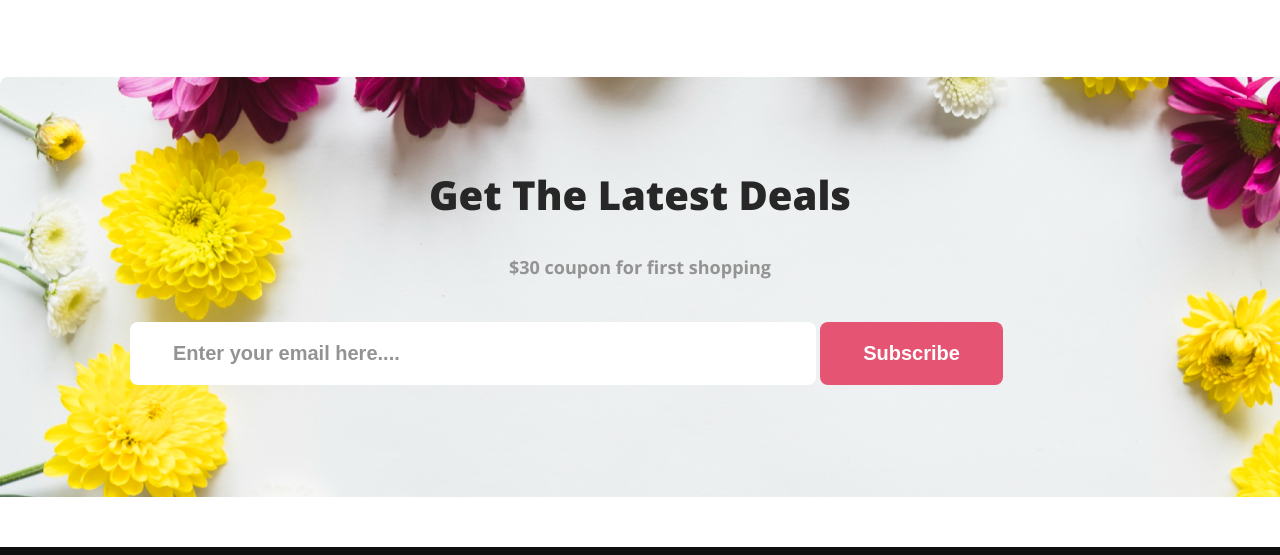
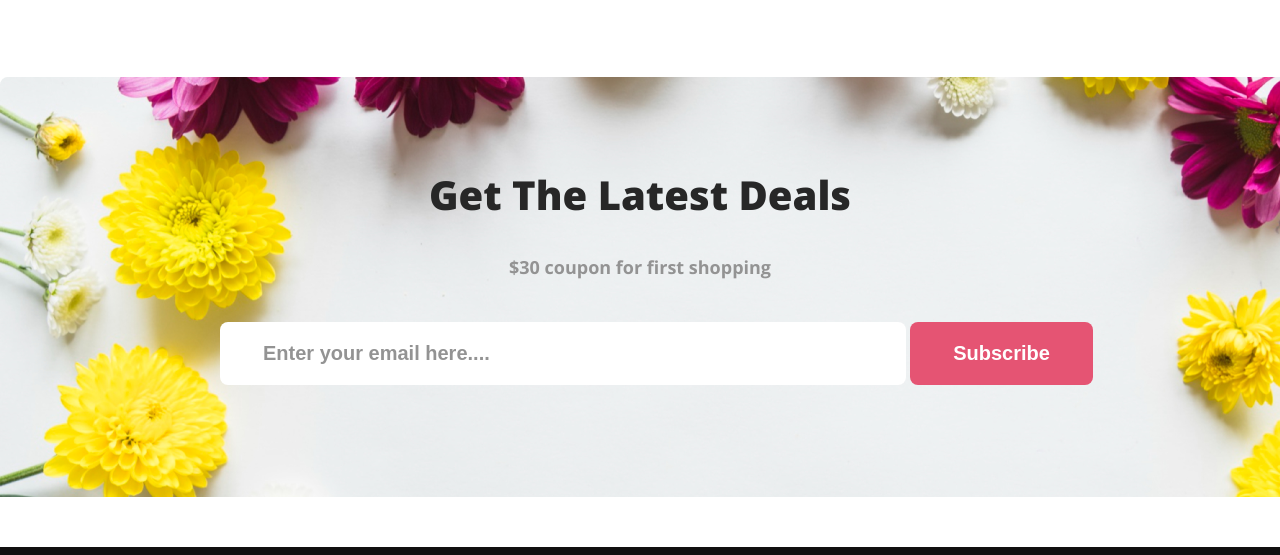
Before and after one commit to Rahat201/flower-shop, a plain HTML site: page index.html in a window 1280 px wide. Shown: the part 2901-3456 px from the top of the page. Drawn offline with nearby package versions, Linux system fonts and the light colour scheme.

Commit message:
git-problem-check

```diff
--- a/style.css
+++ b/style.css
@@ -240,7 +240,7 @@ font-weight: 800;
         /* Latest deal section  */
 
 .latest-deals-section{
-    background-image: url('../flower asset/rectangle 9.png');
+    background-image: url("../flower asset/Rectangle 9.png");
     height: 350px;
     padding: 50px 100px 20px 100px;
     align-items:center ;
@@ -267,7 +267,7 @@ font-weight: 800;
 .input-btn{
     border-radius: 8px;
     width: 600px;
-    margin-left: 30px;
+    margin-left: 120px;
     color: #939393;
     background-color:#FFF;
     padding: 20px 43px;
```
